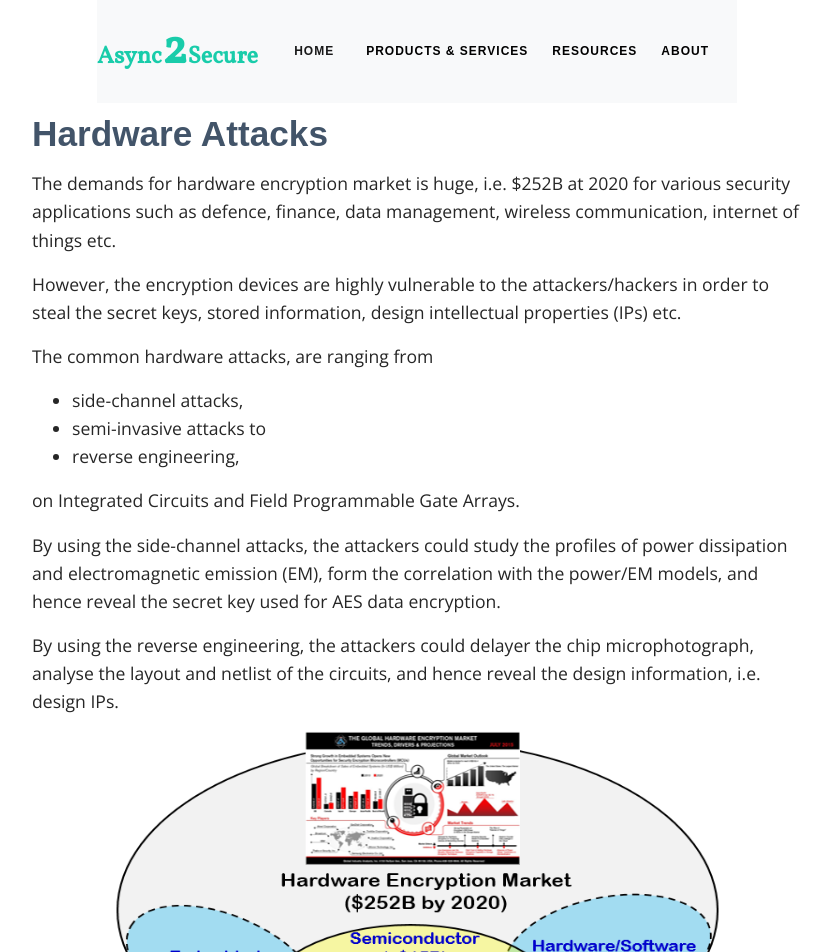
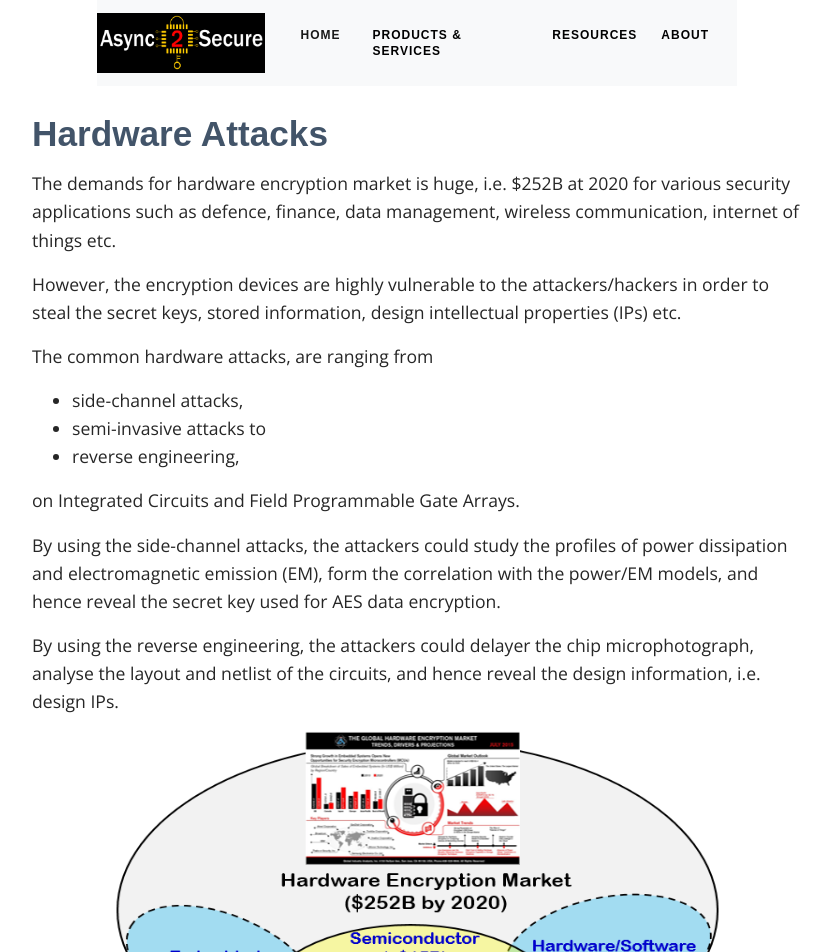
Before and after one commit to async2secure/async2secure.github.io, a Jekyll site: the page built from _pages/attack.md, in a window 1280 px wide. Shown: the top 952 px of the page, without its empty margins (223-1054 px from the left). Built offline with Jekyll 4.4.1, drawn with Linux system fonts in a browser that asks for light colours; some web fonts are replaced.

Commit message:
replace with logo

```diff
--- a/_includes/header.html
+++ b/_includes/header.html
@@ -1,5 +1,5 @@
 <div id="app" class="container">
-  <div class="d-flex p-2">
+  <div class="p-2">
     <nav class="navbar fixed-top navbar-expand-sm navbar-light bg-light">
       <button class="navbar-toggler navbar-toggler-right" type="button" data-toggle="collapse"
         data-target="#navbarNavDropdown" aria-controls="navbarNavDropdown" aria-expanded="false"
@@ -8,9 +8,13 @@
       </button>
 
       <a class="navbar-brand" href="/">
-        <font size="5">Async</font>
+
+        <img class="mx-auto d-block" src="/assets/home/logo_1_color2.png" style="widows: 398px;height:60px;">
+
+
+        <!-- <font size="5">Async</font>
         <font size="7">2</font>
-        <font size="5">Secure</font>
+        <font size="5">Secure</font> -->
       </a>
       <ul class="navbar-nav mr-auto"></ul>
 
```
Also changed, not shown: assets/home/logo_1_color.png (added), assets/home/logo_1_color2.png (added).
